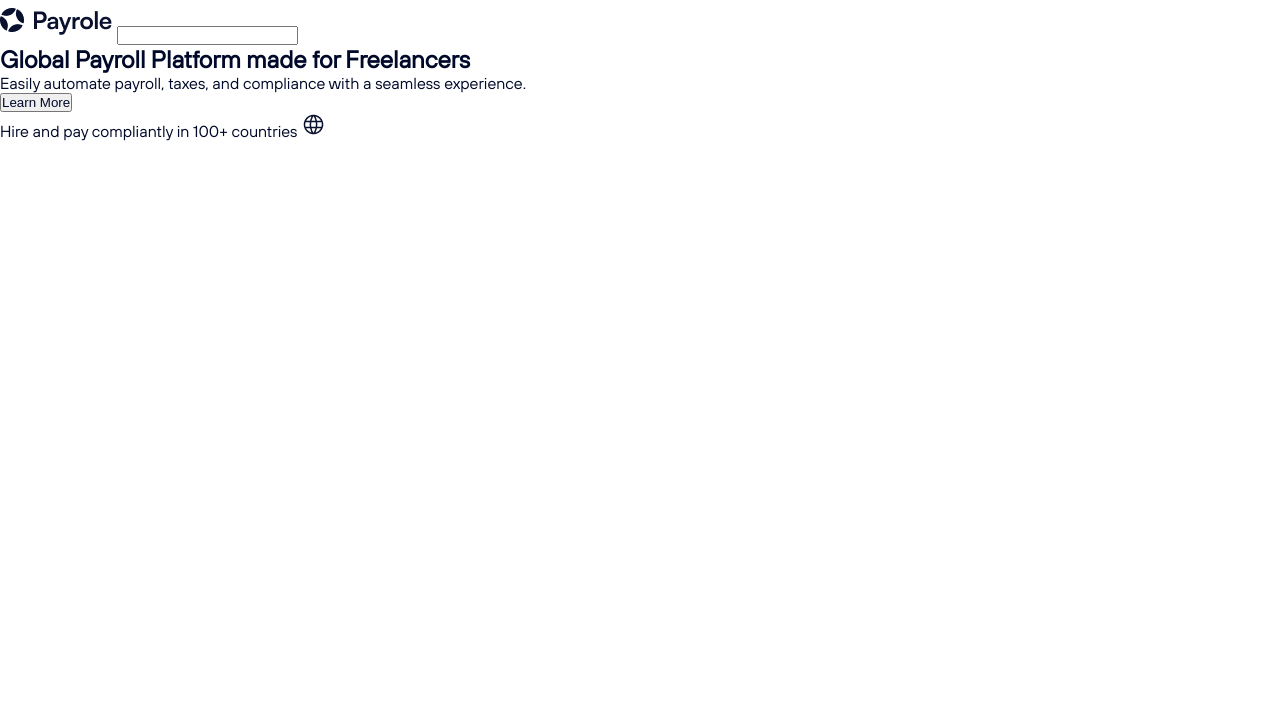
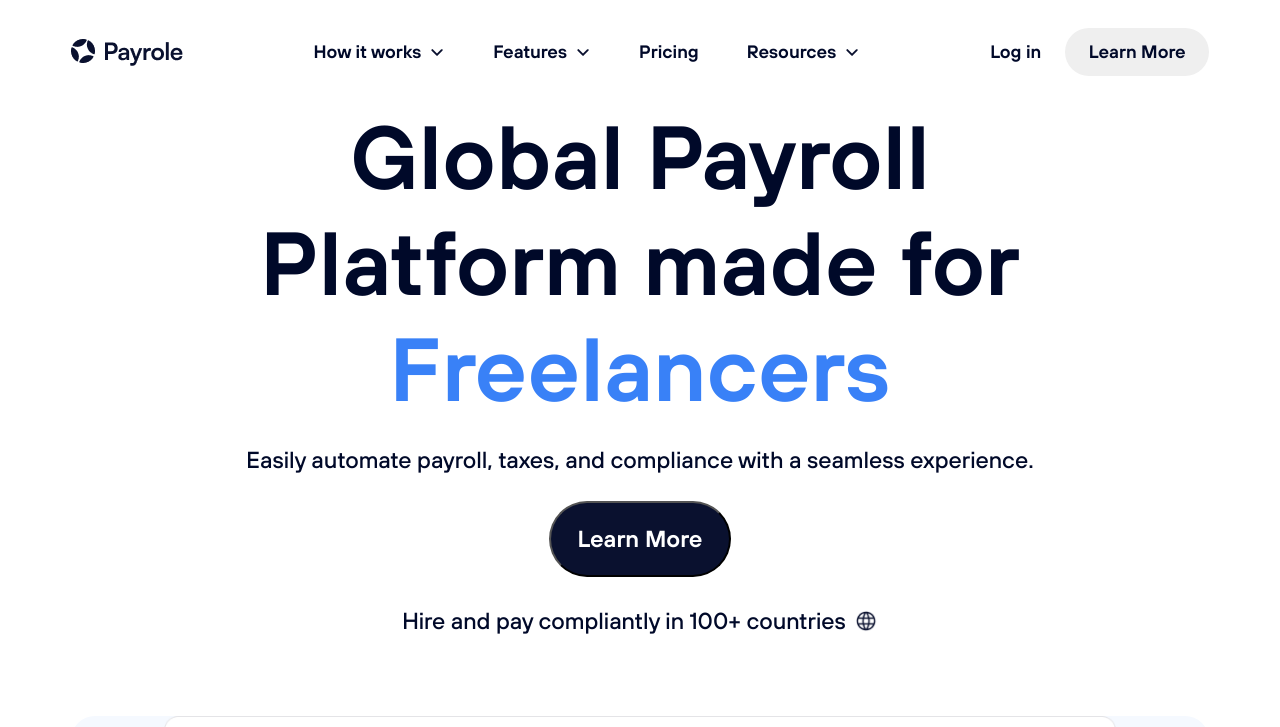
Before and after one commit to maksimefrm/project, a plain HTML site: page index.html in a window 1280 px wide. Shown: the top 727 px of the page. Drawn offline with Linux system fonts and the light colour scheme.

Commit message:
full (no) first page

```diff
--- a/index.html
+++ b/index.html
@@ -9,20 +9,83 @@
 <body>
     <main>
         <header>
-            <img src="./images/Logo.png" alt="logo">
-            <input type="">
+            <div class="logo">
+                <img src="./images/Logo.png" alt="logo">
+            </div>
+            <div class="menu">
+                <div class="dropdown">
+                    <div class="btn_header">
+                        <span>How it works</span>
+                        <img src="./images/arrow.png" alt="">
+                    </div>
+                    <div class="dropdown-content">
+                      <p>Привет Мир!</p>
+                    </div>
+                </div>
+                <div class="dropdown">
+                    <div class="btn_header">
+                        <span>Features</span>
+                        <img src="./images/arrow.png" alt="">
+                    </div>
+                    <div class="dropdown-content">
+                      <p>Привет Мир!</p>
+                    </div>
+                </div>
+                <div class="dropdown">
+                    <span>Pricing</span>
+                </div>
+                <div class="dropdown">
+                    <div class="btn_header">
+                        <span>Resources</span>
+                        <img src="./images/arrow.png" alt="">
+                    </div>
+                    <div class="dropdown-content">
+                      <p>Привет Мир!</p>
+                    </div>
+                </div>
+            </div>
+            <div class="login">
+                <div>
+                    <span>Log in</span>
+                </div>
+                <button class="learn_header">Learn More</button>
+            </div>
+
         </header>
-        <section>
-            <h1>Global Payroll Platform made for <span class="freelancers">Freelancers</span></h1>
-            <span class="subtitle">Easily automate payroll, taxes, and compliance with a seamless experience.</span>
-            <div>
-                <button>Learn More</button>
-            </div>
-            <div>
-                <span class="subtitle2">Hire and pay compliantly in <span>100+ countries</span></span>
-                <img src="./images/Icon.png" alt="icon">
+        <section class="first_page">
+            <div class="title">
+                <h1>Global Payroll Platform made for <span class="freelancers">Freelancers</span></h1>
+                <span class="subtitle">Easily automate payroll, taxes, and compliance with a seamless experience.</span></div>
+            <div class="button_learn">
+                <button class="learn">Learn More</button>
+                <div>
+                    <span class="subtitle">Hire and pay compliantly in <span>100+ countries</span></span>
+                    <img src="./images/Icon.png" alt="icon">
+                </div>
             </div>
         </section>
+        <section>
+            <div class="Dashboard">
+                <img src="./images/Dashboard.png" alt="Dashboard">
+                <div class="empty"></div>
+            </div>
+        </section>
+
+
+
+
+
+
+
+
     </main>
+
+
+
+
+
+
+
+<script src="./script.js"></script>
 </body>
 </html>
--- a/style.css
+++ b/style.css
@@ -3,8 +3,21 @@
     src: url(./fonts/TTHoves-Regular.woff);
     font-style: normal;
 }
+@font-face {
+    font-family: 'TT Hoves Demibold';
+    src: url(./fonts/TTHoves-DemiBold.woff);
+    font-style: normal;
+}
+@font-face {
+    font-family: 'TT Hoves medium';
+    src: url(./fonts/TTHoves-Medium.woff);
+    font-style: normal;
+}
 body {
-    font-family: 'TT Hoves';
+    font-family: 'TT Hoves Demibold';
+}
+section, header, footer {
+    padding: 0px calc(5.7vw + -2.2px);
 }
 *{
     margin: 0;
@@ -12,3 +25,121 @@ body {
     box-sizing: border-box;
     color: #000929;
 }
+.first_page {
+    margin-bottom: calc(4.6vw + 22.1px);
+}
+header {
+    padding-top: 28px;
+    padding-bottom: 28px;
+    display: flex;
+    justify-content: space-between;
+    align-items:center;
+}
+header span {
+    font-size: 18px;
+}
+.dropdown {
+    position: relative;
+    display: inline-block;
+}
+
+.dropdown-content {
+    display: none;
+    position: absolute;
+    background-color: #f9f9f9;
+    min-width: 160px;
+    box-shadow: 0px 8px 16px 0px rgba(0,0,0,0.2);
+    padding: 12px 16px;
+    z-index: 1;
+}
+
+.dropdown:hover .dropdown-content {
+    display: block;
+}
+.btn_header {
+    display: flex;
+    align-items:center;
+    gap: 8px;
+}
+
+.learn_header {
+    width: 144px;
+    height: 48px;
+    border: 0px;
+    border-radius: 100px;
+    font-size: 18px;
+    font-family: 'TT hoves demibold';
+}
+.menu {
+    display: flex;
+    gap: 48px;
+}
+
+.login {
+    display: flex;
+    align-items: center;
+    gap: 24px;
+}
+h1 {
+    font-size: calc(6.9vw + 1.2px);
+    text-align: center;
+    width: calc(57.1vw + 127.1px);
+    margin-bottom: calc(0.4vw + 18.5px);
+}
+.freelancers {
+    color: #3981F7;
+}
+.title {
+    display: flex;
+    flex-direction: column;
+    align-items: center;
+    margin-bottom: calc(1px + 26.2px);
+}
+.subtitle {
+    font-size: calc(0.8vw + 13px);
+    font-family: 'TT hoves medium';
+    text-align: center;
+}
+.learn {
+    background-color:#0A112F;
+    color: white;
+    width: calc(6.4vw + 99.1px); /*191 - 124*/
+    height: calc(2.3vw + 47px); /*80 - 56*/
+    border-radius: 100px;
+    font-size: calc(0.8vw + 13px);
+    font-family: 'TT hoves demibold';
+}
+.button_learn {
+    display: flex;
+    flex-direction: column;
+    gap: calc(1.3vw + 12.8px); /*32 - 18*/
+}
+.learn {
+    align-self: center;
+}
+.button_learn div {
+    display: flex;
+    flex-direction: row;
+    justify-content: center;
+    align-items: center;
+    gap: 8px;
+}
+.button_learn img {
+    width: 24px;
+    height: 24px;
+}
+
+/*second screen*/
+
+.empty {
+    width: 100%;
+    height: 694px;
+    background-color: #F5F9FF;
+    border-radius: 24px;
+}
+
+.Dashboard img {
+    width: calc(67.6vw + 86.2px);
+    position: absolute;
+    left: calc(16.2vw + -43.1px);
+}
```
Also changed, not shown: fonts/TTHoves-DemiBold.woff (added), fonts/TTHoves-Medium.woff (added), images/arrow.png (added), script.js (added).
